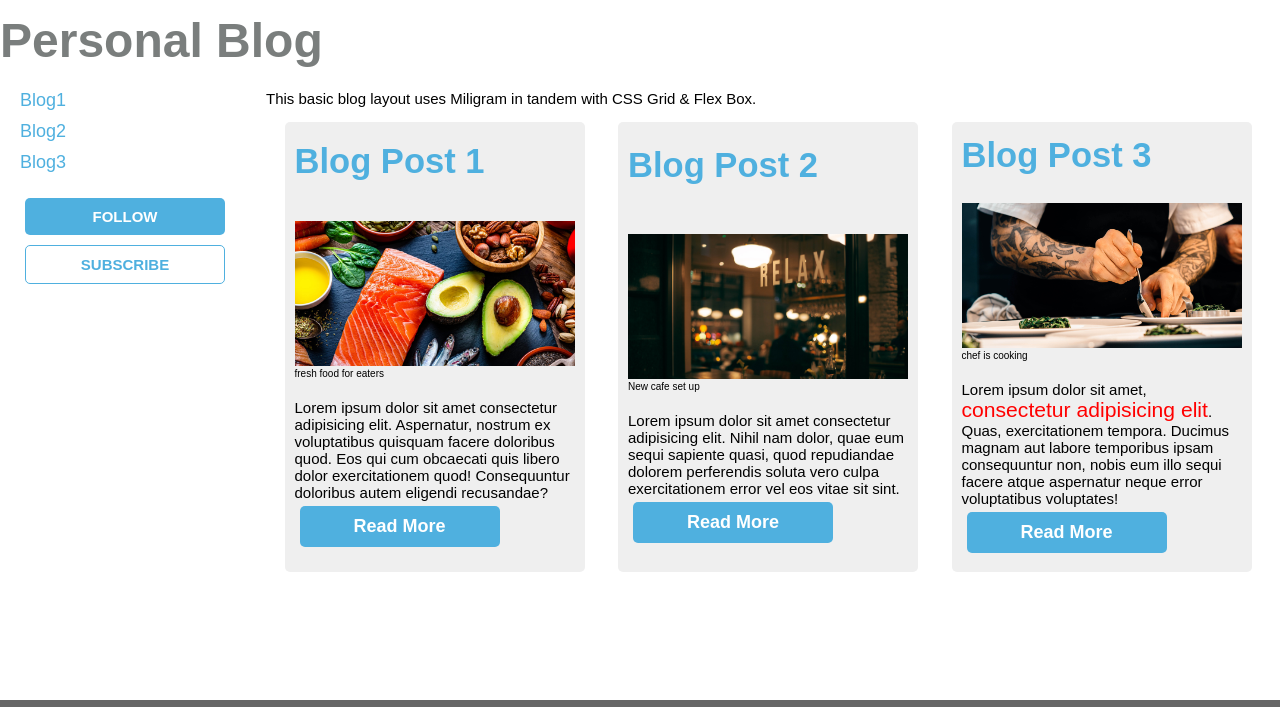
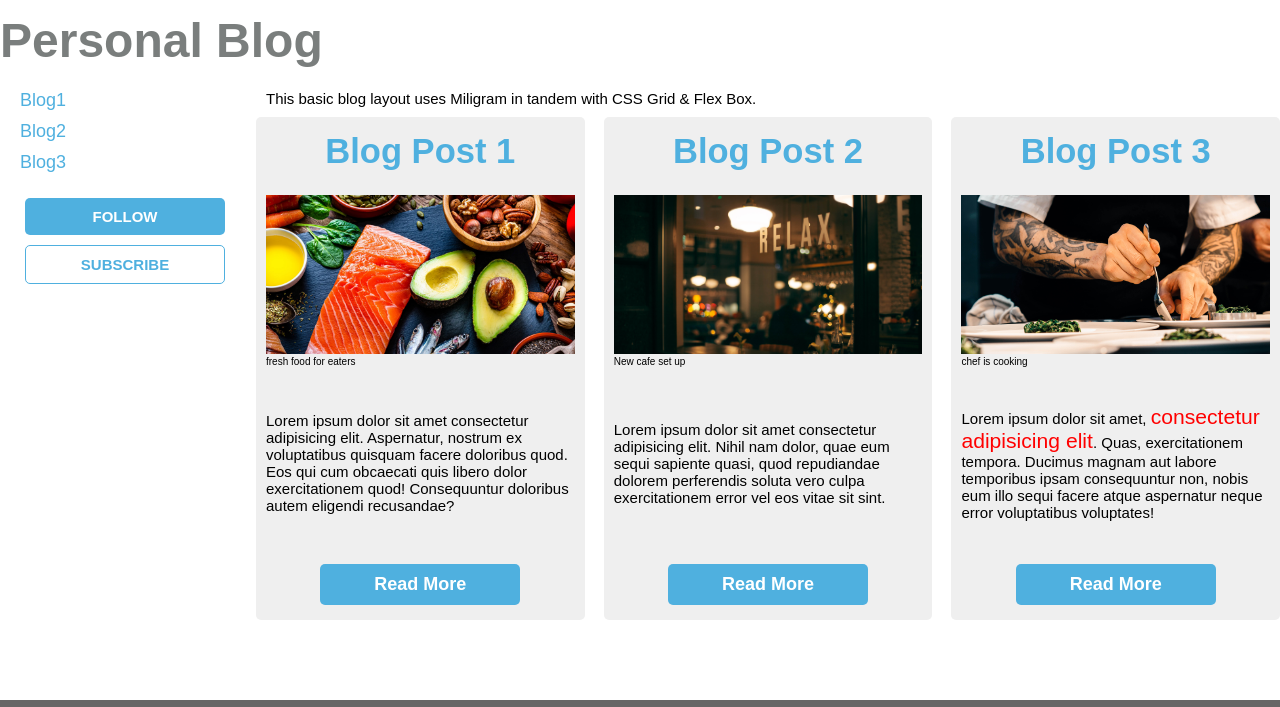
Before and after one commit to scottyuanau/personalBlog, a plain HTML site: page index.html in a window 1280 px wide. Shown: the top 707 px of the page. Drawn offline with Linux system fonts and the light colour scheme.

Commit message:
adjusted card to grid so that it looks much better on all devices.

```diff
--- a/css/styles.css
+++ b/css/styles.css
@@ -80,39 +80,54 @@ h2 {
 }
 
 .blogmain {
-    display:flex;
-    flex-direction:row;
-    justify-content: space-evenly;
-    align-items:flex-start;
-    flex-wrap:wrap;
-}
-.card {
-    margin:5px;
-    background-color:#efefef;
-    height: 450px;
-    max-width:300px;
-    padding:10px;
-    border-radius: 5px;
-    display:flex;
-    flex-direction: column;
-    justify-content: space-around;
+    display:grid;
+    gap:1rem;
 }
 
-.blogTitle {
-    grid-area:bt;
+@media (min-width:1300px){
+.blogmain {
+    grid-template-columns:repeat(4,1fr);
 }
-figure {
-    grid-area:cap;
-}
-.blogContent p {
-    grid-area: content;
-}
-.blogContent button {
-    grid-area:btn;
 }
 
-.card p {
-    margin-top:20px;
+@media (max-width: 400px) {
+    .blogmain {
+        grid-template-columns:1fr;
+    }
+}
+
+@media (min-width:400px) and (max-width:600px) {
+    .blogmain {
+        grid-template-columns:repeat(2,1fr);
+    }
+}
+
+@media (min-width:600px) and (max-width:800px) {
+    .blogmain {
+        grid-template-columns:repeat(2,1fr);
+    }
+}
+
+@media (min-width:800px) and (max-width:1300px) {
+    .blogmain {
+        grid-template-columns:repeat(3,1fr);
+    }
+}
+
+.card {
+    display:grid;
+    grid-template-columns:1fr;
+    grid-template-rows: 0.25fr 1fr 1fr 0.25fr;
+    background-color:#efefef;
+    border-radius: 5px;
+    padding:10px;
+    justify-content: center;
+    align-items: center;
+}
+
+.row {
+    display: flex;
+    justify-content: center;
 }
 
 p {
@@ -134,10 +149,6 @@ p {
     .d-grid button {
         display:none;
     }
-}
-
-.highlightedh2 {
-    color: #4fb0df;
 }
 
 .blogContent {
--- a/index.html
+++ b/index.html
@@ -31,43 +31,27 @@
             <div class="blogdescription"><p>This basic blog layout uses Miligram in tandem with CSS Grid & Flex Box.</p></div>
             <div class="blogmain">
                 <div class="card">
-                    <div class="blogTitle">
-                        <h2 class="highlightedh2"><a href="blog1.html">Blog Post 1</a></h2>
-                    </div>
-                    <div class="blogContent">
-
-                        <div class='card1'><figure><img src="img/banner.jpg" class="img-fluid" alt="some food">
+                    <div class="row"><h2><a href="blog1.html">Blog Post 1</a></h2></div>
+                    <div class="row"><figure><img src="img/banner.jpg" class="img-fluid" alt="some food">
                         <figcaption>fresh food for eaters</figcaption>
                         </figure></div>
-                        <div class='card2'><p>Lorem ipsum dolor sit amet consectetur adipisicing elit. Aspernatur, nostrum ex voluptatibus quisquam facere doloribus quod. Eos qui cum obcaecati quis libero dolor exercitationem quod! Consequuntur doloribus autem eligendi recusandae?</p></div>
-                        <div class='card3'><a href="blog1.html"><button class="btn btn-primary" type="button">Read More</button></a></div>
-                    </div>
-
+                    <div class="row"> <p>Lorem ipsum dolor sit amet consectetur adipisicing elit. Aspernatur, nostrum ex voluptatibus quisquam facere doloribus quod. Eos qui cum obcaecati quis libero dolor exercitationem quod! Consequuntur doloribus autem eligendi recusandae?</p></div>
+                    <div class="row"><a href="blog1.html"><button class="btn btn-primary" type="button">Read More</button></a></div>
                 </div>
                 <div class="card">
-                    <div class="blogTitle">
-                        <h2><a href="blog2.html">Blog Post 2</a></h2>
-                    </div>
-                    <div class="blogContent">
-
-                        <figure><img src="img/cafe.jpeg" class="img-fluid" alt="cafe door">
-                        <figcaption>New cafe set up</figcaption></figure>
-                        <p>Lorem ipsum dolor sit amet consectetur adipisicing elit. Nihil nam dolor, quae eum sequi sapiente quasi, quod repudiandae dolorem perferendis soluta vero culpa exercitationem error vel eos vitae sit sint.</p>
-                        <a href="blog2.html"><button class="btn btn-primary" type="button">Read More</button></a>
-                    </div>
+                    <div class="row"><h2><a href="blog2.html">Blog Post 2</a></h2></div>
+                    <div class="row"><figure><img src="img/cafe.jpeg" class="img-fluid" alt="cafe door">
+                        <figcaption>New cafe set up</figcaption></figure></div>
+                    <div class="row"> <p>Lorem ipsum dolor sit amet consectetur adipisicing elit. Nihil nam dolor, quae eum sequi sapiente quasi, quod repudiandae dolorem perferendis soluta vero culpa exercitationem error vel eos vitae sit sint.</p></div>
+                    <div class="row"><a href="blog2.html"><button class="btn btn-primary" type="button">Read More</button></a></div>
                 </div>
                 <div class="card">
-                    <div class="blogTitle">
-                        <h2><a href="blog3.html">Blog Post 3</a></h2>
-                    </div>
-                    <div class="blogContent">
-                        <figure><img src="img/chef.jpeg" class="img-fluid" alt="chefs cooking">
+                    <div class="row"><h2><a href="blog3.html">Blog Post 3</a></h2></div>
+                    <div class="row"><figure><img src="img/chef.jpeg" class="img-fluid" alt="chefs cooking">
                         <figcaption>chef is cooking</figcaption>
-                        </figure>
-                        <p>Lorem ipsum dolor sit amet, <span class="highlighted">consectetur adipisicing elit</span>. Quas, exercitationem tempora. Ducimus magnam aut labore temporibus ipsam consequuntur non, nobis eum illo sequi facere atque aspernatur neque error voluptatibus voluptates!</p>
-                        <a href="blog3.html"><button class="btn btn-primary" type="button">Read More</button></a>
-                    </div>
-
+                        </figure></div>
+                    <div class="row"><p>Lorem ipsum dolor sit amet, <span class="highlighted">consectetur adipisicing elit</span>. Quas, exercitationem tempora. Ducimus magnam aut labore temporibus ipsam consequuntur non, nobis eum illo sequi facere atque aspernatur neque error voluptatibus voluptates!</p></div>
+                    <div class="row"><a href="blog3.html"><button class="btn btn-primary" type="button">Read More</button></a></div>
                 </div>
             </div>
         </div>
```
Also changed, not shown: 1 other file.
